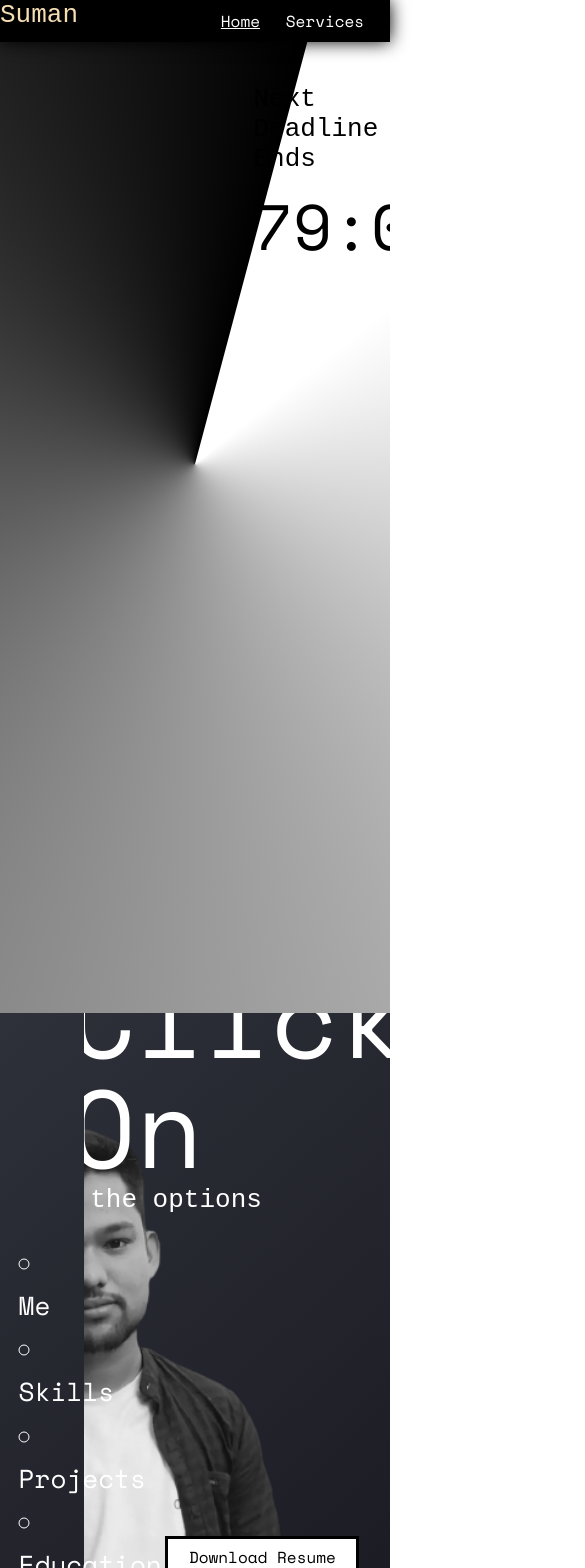
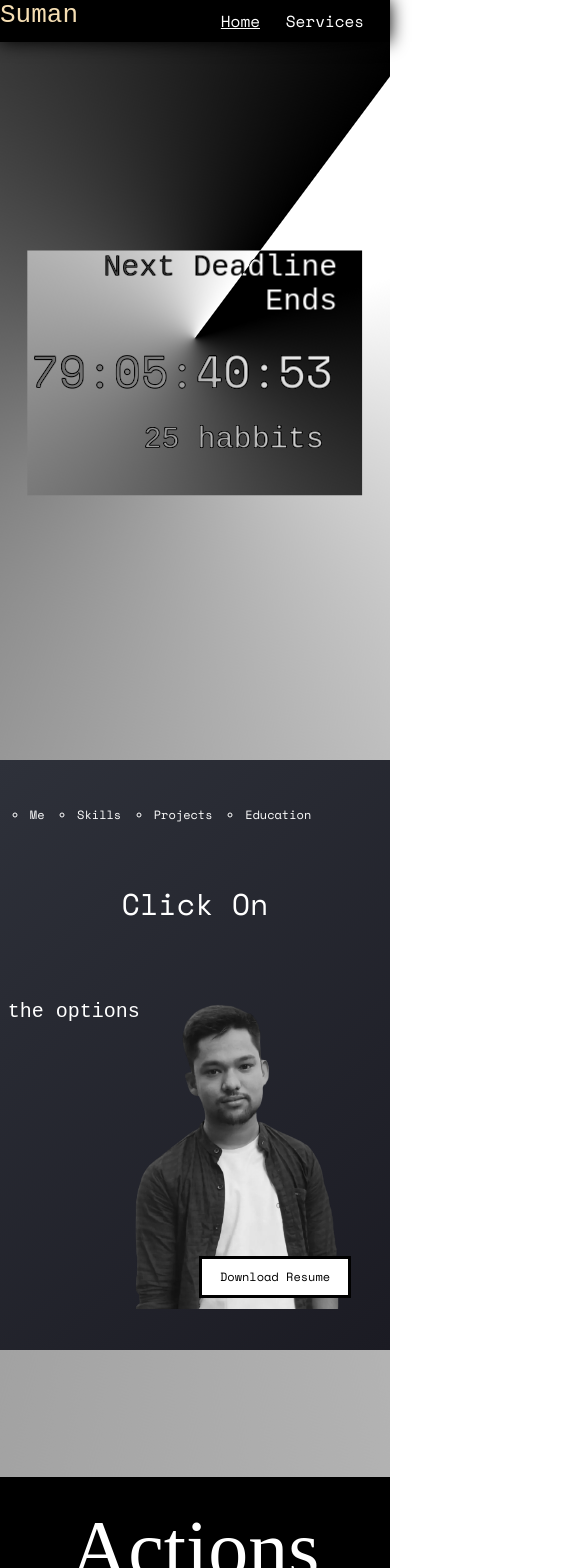
Before and after one commit to Sumanyadava/portfolio, a React (Create React App) app: page / in a window 390 px wide. Shown: the top 1568 px of the page, 585 px wide, since content can reach past the window. Built offline with nearby package versions, Linux system fonts and the light colour scheme; a web font is replaced by a local one.

Commit message:
mobile responsive

```diff
--- a/src/App.jsx
+++ b/src/App.jsx
@@ -24,7 +24,7 @@ function App() {
     setloading(true)
     setTimeout(()=>{
       setloading(false)
-    },3000)
+    },100)
   },[])
 
 
--- a/src/components/Footer/Footer.jsx
+++ b/src/components/Footer/Footer.jsx
@@ -28,7 +28,7 @@ const Fotter = () => {
 
 
 
-               document.querySelector("#send_button").innerHTML =  "not working currently "
+               document.querySelector("#send_button").innerHTML =  "under Cons "
 
               }
 
--- a/src/components/Footer/Fotter.scss
+++ b/src/components/Footer/Fotter.scss
@@ -242,19 +242,51 @@ $paragraph_font:'Nova Mono', monospace;
 
 
 
-
-
-
-
-
-
-
-
-
-
 @media only screen and (max-width: 800px) {
 
   .letsstart {
     font-size: 3rem;
   }
 }
+
+@media only screen and (max-width: 740px) {
+  .message{
+    flex-direction: column;
+    height: 100vh;
+
+  }
+  .message >.lspr{
+    width: 100%;
+  }
+  .message >.lspr > .letsstart{
+    font-size: 30px;
+    width: 90%;
+
+  }
+  #send_button{
+    width: 30%;
+  }
+  .message > .part2{
+    width: 100%;
+  }
+  .copy{
+    font-size: 10px;
+  }
+  .message .job  .photo{
+    width: 80%;
+    background-color: #00a6ff;
+  }
+  .message .job h2{
+    font-size: 30px;
+  }
+  .message .job .ctaction{
+    justify-content: center;
+  }
+  .Down{
+
+    width: 18vh;
+    font-size: 12px;
+  }
+
+
+}
--- a/src/pages/home/Clock/Clock.scss
+++ b/src/pages/home/Clock/Clock.scss
@@ -127,4 +127,35 @@ $paragraph_font:'Nova Mono', monospace;
     .tim{
         font-size: 4rem;
     }
-  }
+}
+
+    @media only screen and (max-width:760px) {
+        .clock{
+            height: 70vh;
+        }
+        .name > .h2{
+            text-align: end;
+            font-size: 30px;
+            width: 30vh;
+            width: 80vw;
+            color: black;
+
+
+        }
+        .upp{
+            margin-left: 10% ;
+        }
+        .name{
+            background-color: white;
+            top: 50%;
+            left: 50%;
+            transform: translate(-50%,-70%);
+            overflow: visible;
+            width: 70vw;
+            mix-blend-mode: difference;
+        }
+        .tim{
+            font-size: 2.8rem;
+
+        }
+    }
--- a/src/pages/home/Cv/Cv.jsx
+++ b/src/pages/home/Cv/Cv.jsx
@@ -96,8 +96,8 @@ const Homecv = () => {
             <ul className="sktills"></ul>
           </div>
           <div className="PDF">
-            <Resume />
-          </div>
+              <Resume />
+            </div>
           <div className="profile"></div>
         </div>
       </div>
--- a/src/pages/home/Cv/Cv.scss
+++ b/src/pages/home/Cv/Cv.scss
@@ -74,7 +74,7 @@ $paragraph_font:'Nova Mono', monospace;
     height: 80vh;
     width: 80%;
     position: relative;
-    overflow: scroll;
+    overflow-y: scroll;
 
 }
 .write::-webkit-scrollbar{
@@ -146,3 +146,38 @@ li{
 
     font-size: 2rem;
 }
+
+@media only screen and (max-width:760px) {
+    .cv_container{
+        flex-direction: column;
+    }
+    .points{
+        height: 10vh;
+        width: 100%;
+    }
+    .HeadList{
+        width: 100%;
+        display: flex;
+    }
+    .HeadList > li:nth-child(1) {
+        font-size: 12px;
+    }
+    .headcv{
+        font-size: 12px;
+    }
+    .profile{
+        height: 400px;
+        width: 300px;
+        right: 0%;
+        top: 25%;
+    }
+    .write{
+        width: 100%;
+    }
+    .headingofcv{
+        font-size: 30px;
+    }
+    .para{
+        font-size: 20px;
+    }
+}
--- a/src/pages/home/Skills/Skill.scss
+++ b/src/pages/home/Skills/Skill.scss
@@ -14,8 +14,8 @@ $paragraph_font:'Nova Mono', monospace;
 
 
 .skill_container {
-  scroll-snap-align: start;
-  scroll-margin: 5vh;
+  // scroll-snap-align: start;
+  // scroll-margin: 5vh;
   height: 100vh;
   width: 100%;
   background-color: $Secondary_Button;
@@ -30,7 +30,21 @@ $paragraph_font:'Nova Mono', monospace;
   height: 100%;
   width: 45%;
   background-color: black;
+  overflow-y: scroll;
+
 }
+
+// for scroll bar
+
+.skill_tech::-webkit-scrollbar{
+  display: none;
+}
+.skill_tech{
+  -ms-overflow-style: none;
+  scrollbar-width: none;
+}
+
+
 .skill_proj{
   height: 100%;
   width: 45%;
@@ -114,7 +128,7 @@ $paragraph_font:'Nova Mono', monospace;
 }
 // dispaly block content of skills aur projecst mai bi
 .skill_tech_h1 {
-
+  background-color: #f0286e;
   padding: 3%;
   font-family: $Heading_font;
   font-size: 68px;
@@ -144,9 +158,10 @@ li{
   // background-color: aliceblue;
   display: none;
 
+
 }
 .skill_proj_h1 {
-
+  background-color: #f0286e;
   padding: 3%;
   font-family: $Heading_font;
   font-size: 68px;
@@ -252,3 +267,37 @@ img{
   position: absolute;
   font-size: 4rem;
 }
+
+@media only screen and (max-width:760px) {
+
+  .skill_container{
+    flex-direction: column;
+    height: 90vh;
+
+  }
+  .skill_tech,.skill_proj{
+    height: 40vh;
+    width: 100%;
+  }
+  .skill_nav{
+    height: 10vh;
+    width: 100%;
+    flex-direction: row;
+    font-size: 30px;
+  }
+
+  .skill_tech_h1, .skill_proj_h1{
+    font-size: 30px;
+
+  }
+  .nav_center_ty{
+    margin-top: -25px;
+  }
+  .nav_center_ty:hover > .before,
+.nav_center_ty:hover > .after {
+  display: block;
+  font-size: 25px;
+  // background-color: aliceblue;
+}
+
+}
--- a/src/pages/home/Typography/Typo.scss
+++ b/src/pages/home/Typography/Typo.scss
@@ -4,8 +4,8 @@ $Primary_Button: #1ac9ff;
 $Secondary_Button: #311c60;
 $Accent: #f0286e;
 .tyno {
-  scroll-snap-align: start;
-  scroll-margin: 5vh;
+  // scroll-snap-align: start;
+  // scroll-margin: 5vh;
 
   // add image parallex here by add 2 pages here 200vh
   height: 100vh;
@@ -61,3 +61,15 @@ $Accent: #f0286e;
 
   }
 }
+@media only screen and (max-width:760px) {
+  .hidden{
+    font-size: 100px;
+  }
+  .tyno{
+    height: 70vh;
+  }
+  .typoHead{
+    text-align: center;
+    font-size: 5rem;
+  }
+}
```
